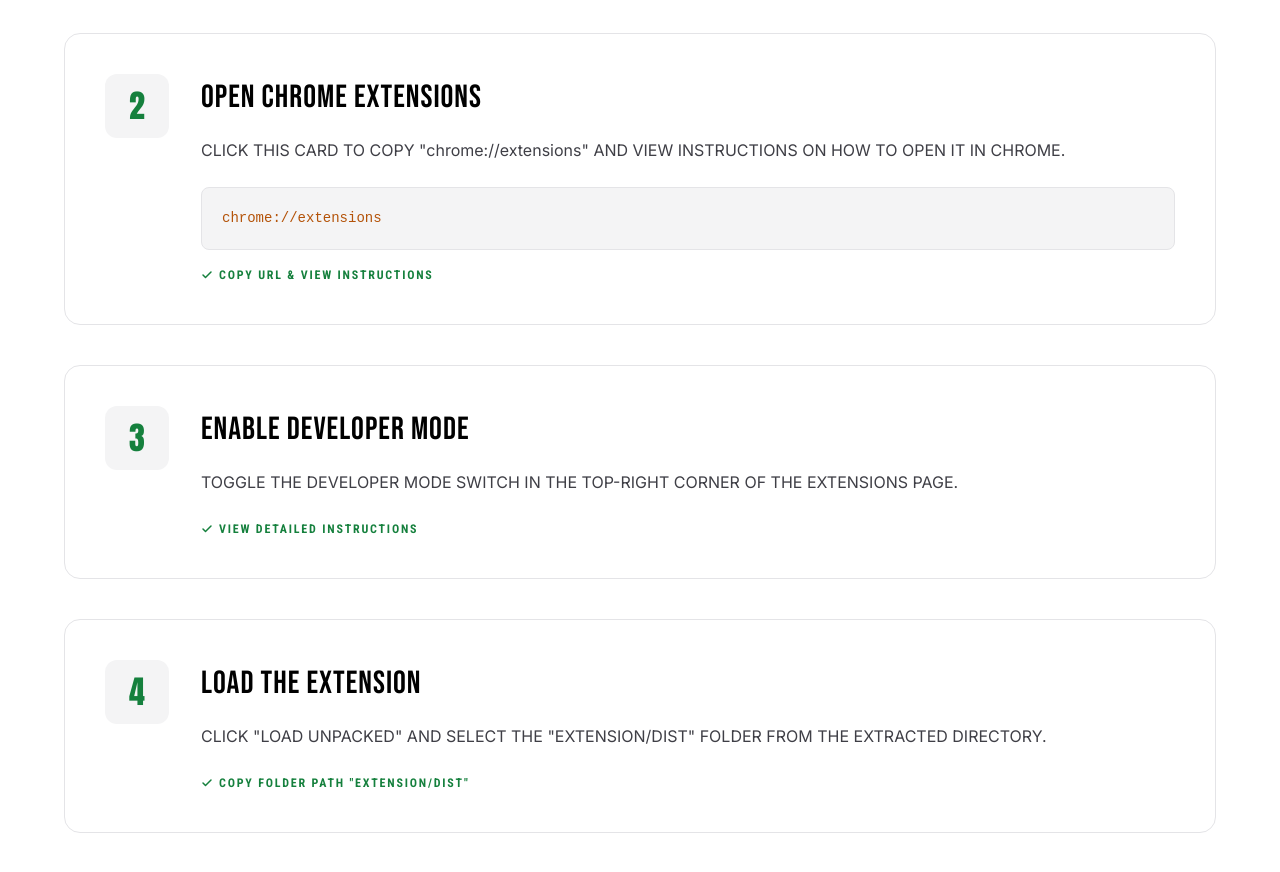
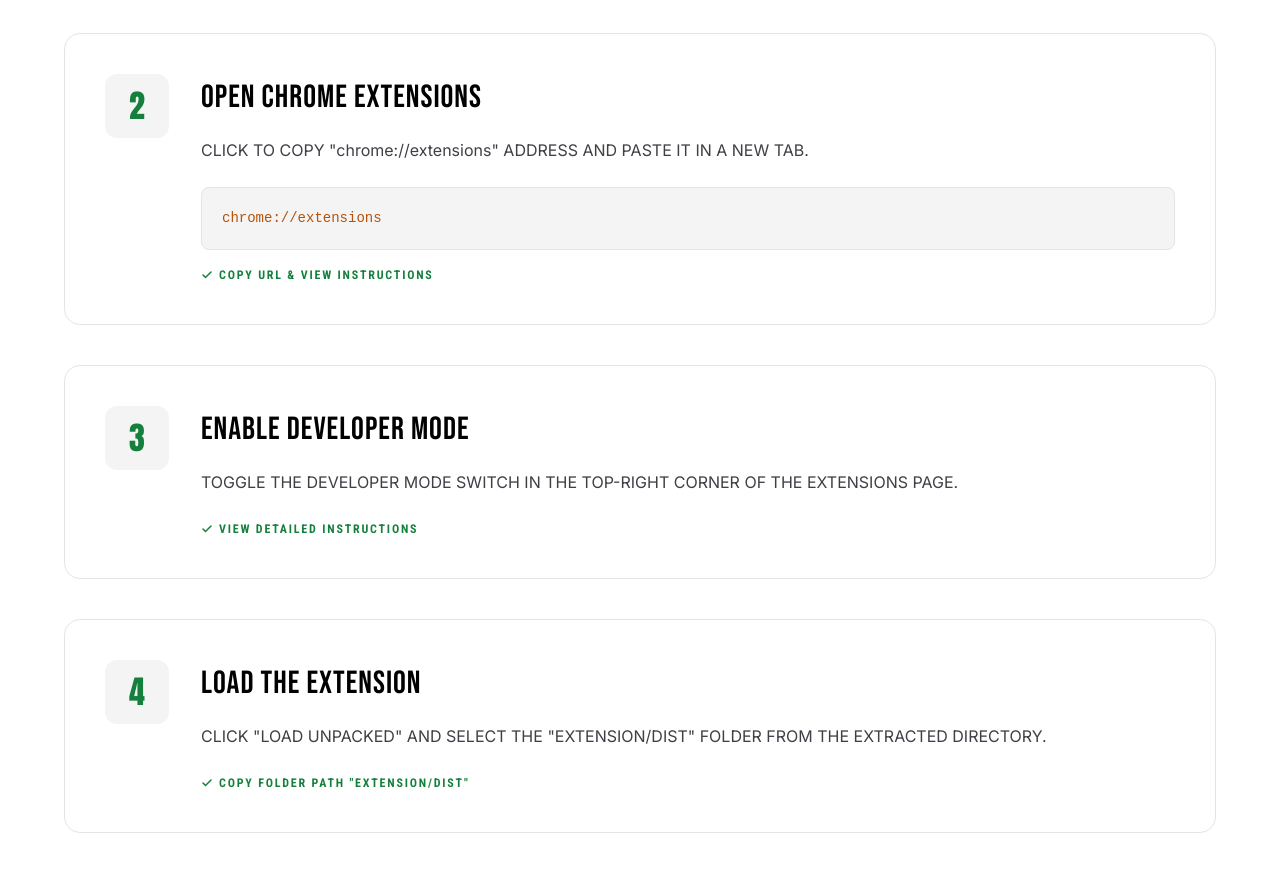
Before and after one commit to naitaj/wordle, a React (Vite) app: page /install in a window 1280 px wide. Shown: the part 860-1732 px from the top of the page. Built offline with nearby package versions, Linux system fonts and the light colour scheme.

Commit message:
Simplify Card 2 description and verify exact toast popup text

```diff
--- a/src/pages/InstallGuidePage.tsx
+++ b/src/pages/InstallGuidePage.tsx
@@ -85,7 +85,7 @@ export const InstallGuidePage = () => {
     {
       id: 2,
       title: 'OPEN CHROME EXTENSIONS',
-      desc: 'CLICK THIS CARD TO COPY "chrome://extensions" AND VIEW INSTRUCTIONS ON HOW TO OPEN IT IN CHROME.',
+      desc: 'CLICK TO COPY "chrome://extensions" ADDRESS AND PASTE IT IN A NEW TAB.',
       code: 'chrome://extensions',
       actionLabel: 'COPY URL & VIEW INSTRUCTIONS'
     },
```
